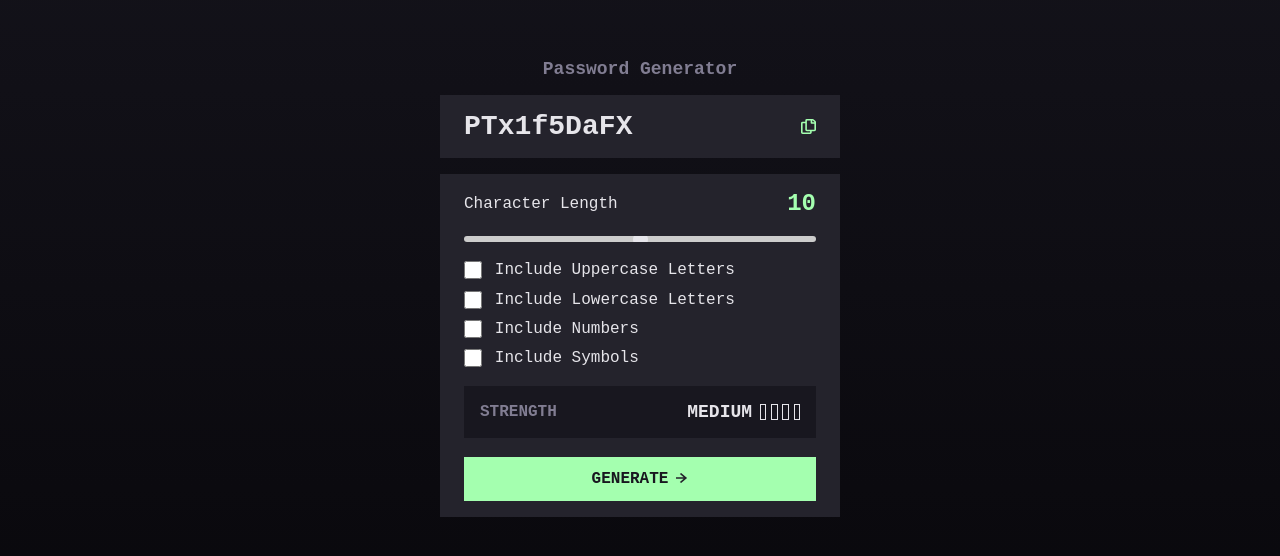
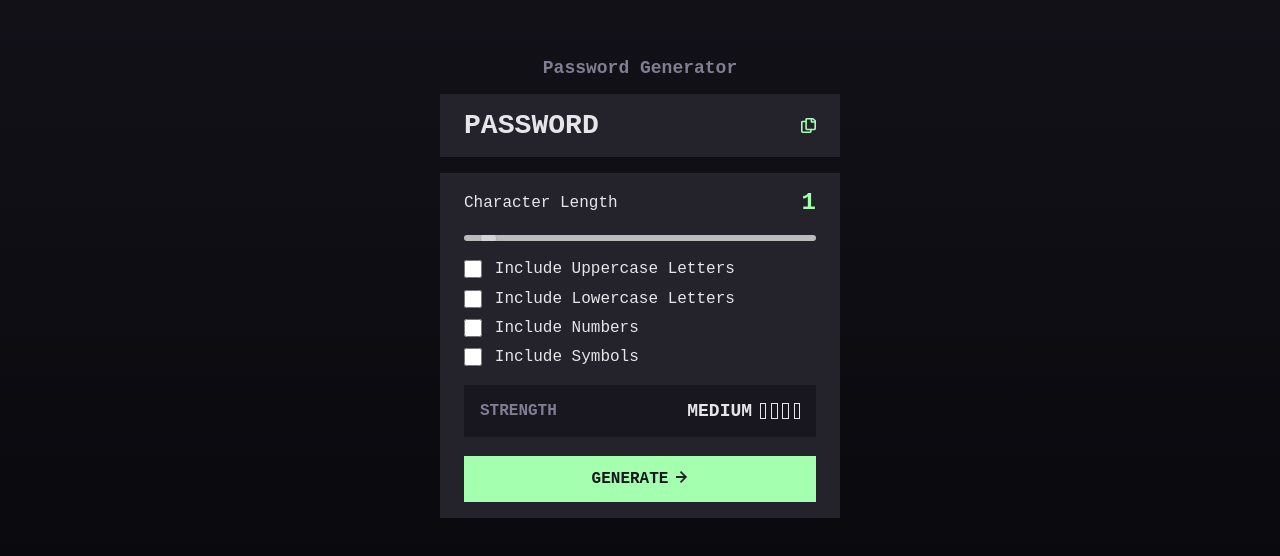
Before and after one commit to kewablay/password-generator-angular, an Angular app: page / in a window 1280 px wide. Shown: the part 112-668 px from the top of the page. Built offline with nearby package versions, Linux system fonts and the light colour scheme.

Commit message:
added initial password generation functionality

```diff
--- a/src/app/components/password-generator/password-generator.component.html
+++ b/src/app/components/password-generator/password-generator.component.html
@@ -3,7 +3,11 @@
   <div>
     <h4 class="title">Password Generator</h4>
     <div class="generated-password flex-between">
-      <h3>PTx1f5DaFX</h3>
+      @if(password === '') {
+      <h3>PASSWORD</h3>
+      } @else {
+      <h3>{{ password }}</h3>
+      }
       <img src="assets/images/icon-copy.svg" alt="copy-icon" />
     </div>
   </div>
@@ -12,28 +16,34 @@
   <div class="generate-password-area flex-col">
     <div class="character-length flex-between">
       <p>Character Length</p>
-      <p class="character-number">10</p>
+      <p class="character-number">{{ passwordLength }}</p>
     </div>
 
-    <input type="range" />
+    <input
+      type="range"
+      min="0"
+      max="20"
+      [(ngModel)]="passwordLength"
+      class="range-slider"
+    />
 
     <div class="checkboxes flex-col">
       <label>
-        <input type="checkbox" />
+        <input type="checkbox" [(ngModel)]="includeUppercase" />
         Include Uppercase Letters
       </label>
 
       <label>
-        <input type="checkbox" />
+        <input type="checkbox" [(ngModel)]="includeLowercase" />
         Include Lowercase Letters
       </label>
 
       <label>
-        <input type="checkbox" />
+        <input type="checkbox" [(ngModel)]="includeNumbers" />
         Include Numbers
       </label>
       <label>
-        <input type="checkbox" />
+        <input type="checkbox" [(ngModel)]="includeSymbols" />
         Include Symbols
       </label>
     </div>
@@ -42,7 +52,7 @@
     <div class="password-strength flex-between">
       <h4>STRENGTH</h4>
 
-      <div class="strength-indicator flex ">
+      <div class="strength-indicator flex">
         <h4>MEDIUM</h4>
         <div class="strength-meter flex">
           <span class="meter"></span>
@@ -54,11 +64,16 @@
     </div>
 
     <!-- generate button -->
-    <button class="flex generate-button">
+    <button class="flex generate-button" (click)="generatePassword()">
       GENERATE
-      <span
-        ><img src="assets/images/icon-arrow-right.svg" alt="right-icon"
-      /></span>
+      <span>
+        <svg width="12" height="12" xmlns="http://www.w3.org/2000/svg">
+          <path
+            fill="#24232C"
+            d="m5.106 12 6-6-6-6-1.265 1.265 3.841 3.84H.001v1.79h7.681l-3.841 3.84z"
+          />
+        </svg>
+      </span>
     </button>
   </div>
 </div>
--- a/src/app/components/password-generator/password-generator.component.sass
+++ b/src/app/components/password-generator/password-generator.component.sass
@@ -110,14 +110,115 @@
         font-weight: bold
         cursor: pointer
         justify-content: center
+        transition: .2s ease-in-out
         gap: .5rem
+        border: 1.5px solid $color-accent-green
 
         img
             height: 10px
             width: 12px
 
+        &:hover
+          background: $color-dark-gray
+          color: $color-accent-green
+          // border-color:  $color-accent-green
+
+        &:hover svg path
+          fill: $color-accent-green
+          transition: .2s ease-in-out
 
 
+// range slider styling
+
+.range-slider
+  -webkit-appearance: none
+  width: 100%
+  height: 10px
+  background: $color-light-gray // Use your background color
+  border-radius: 5px
+  outline: none
+  opacity: 0.9
+  transition: opacity 0.2s
+
+  &:hover
+    opacity: 1
+
+  // Thumb styling
+  &::-webkit-slider-thumb
+    -webkit-appearance: none
+    appearance: none
+    width: 25px
+    height: 25px
+    background: $color-accent-green // Use your thumb color
+    cursor: pointer
+    border-radius: 50%
+    box-shadow: 0 0 2px rgba(0, 0, 0, 0.2)
+    transition: background 0.2s
+
+    &:hover
+      background: lighten($color-accent-green, 10%)
+
+    &:active
+      background: darken($color-accent-green, 10%)
+
+  // For Firefox
+  &::-moz-range-thumb
+    width: 25px
+    height: 25px
+    background: $color-accent-green // Use your thumb color
+    cursor: pointer
+    border-radius: 50%
+    box-shadow: 0 0 2px rgba(0, 0, 0, 0.2)
+    transition: background 0.2s
+
+    &:hover
+      background: lighten($color-accent-green, 10%)
+
+    &:active
+      background: darken($color-accent-green, 10%)
+
+  // For Edge and IE
+  &::-ms-thumb
+    width: 25px
+    height: 25px
+    background: $color-accent-green // Use your thumb color
+    cursor: pointer
+    border-radius: 50%
+    box-shadow: 0 0 2px rgba(0, 0, 0, 0.2)
+    transition: background 0.2s
+
+    &:hover
+      background: lighten($color-accent-green, 10%)
+
+    &:active
+      background: darken($color-accent-green, 10%)
+
+  // Track styling for Firefox
+  &::-moz-range-track
+    width: 100%
+    height: 10px
+    background: $color-light-gray // Use your background color
+    border-radius: 5px
+    outline: none
+
+  // Track styling for Edge and IE
+  &::-ms-track
+    width: 100%
+    height: 10px
+    background: $color-light-gray // Use your background color
+    border-radius: 5px
+    outline: none
+    border: none
+    color: transparent
+
+  // Fill styling
+  &::-ms-fill-lower
+    background: $color-accent-green
+    border-radius: 5px
+
+  &::-ms-fill-upper
+    background: $color-light-gray // Use your background color
+    border-radius: 5px
 
 
 @media screen and (min-width: 640px)
--- a/src/app/components/password-generator/password-generator.component.ts
+++ b/src/app/components/password-generator/password-generator.component.ts
@@ -1,12 +1,53 @@
 import { Component } from '@angular/core';
+import { FormsModule } from '@angular/forms';
 
 @Component({
   selector: 'app-password-generator',
   standalone: true,
-  imports: [],
+  imports: [FormsModule],
   templateUrl: './password-generator.component.html',
-  styleUrl: './password-generator.component.sass'
+  styleUrl: './password-generator.component.sass',
 })
 export class PasswordGeneratorComponent {
+  password: string = '';
+  passwordLength: number = 1;
+  includeUppercase: boolean = false;
+  includeLowercase: boolean = false;
+  includeNumbers: boolean = false;
+  includeSymbols: boolean = false;
 
+  private lowercaseChars = 'abcdefghijklmnopqrstuvwxyz';
+  private uppercaseChars = 'ABCDEFGHIJKLMNOPQRSTUVWXYZ';
+  private numberChars = '0123456789';
+  private specialChars = '!@#$%^&*()_+[]{}|;:,.<>?';
+
+  generatePassword(): void {
+    let characterPool = '';
+
+    if (this.includeLowercase) {
+      characterPool += this.lowercaseChars;
+    }
+    if (this.includeUppercase) {
+      characterPool += this.uppercaseChars;
+    }
+    if (this.includeNumbers) {
+      characterPool += this.numberChars;
+    }
+    if (this.includeSymbols) {
+      characterPool += this.specialChars;
+    }
+
+    if (characterPool === '') {
+      this.password = '';
+      return;
+    }
+
+    let generatedPassword = '';
+    for (let i = 0; i < this.passwordLength; i++) {
+      const randomIndex = Math.floor(Math.random() * characterPool.length);
+      generatedPassword += characterPool[randomIndex];
+    }
+
+    this.password = generatedPassword;
+  }
 }
```
